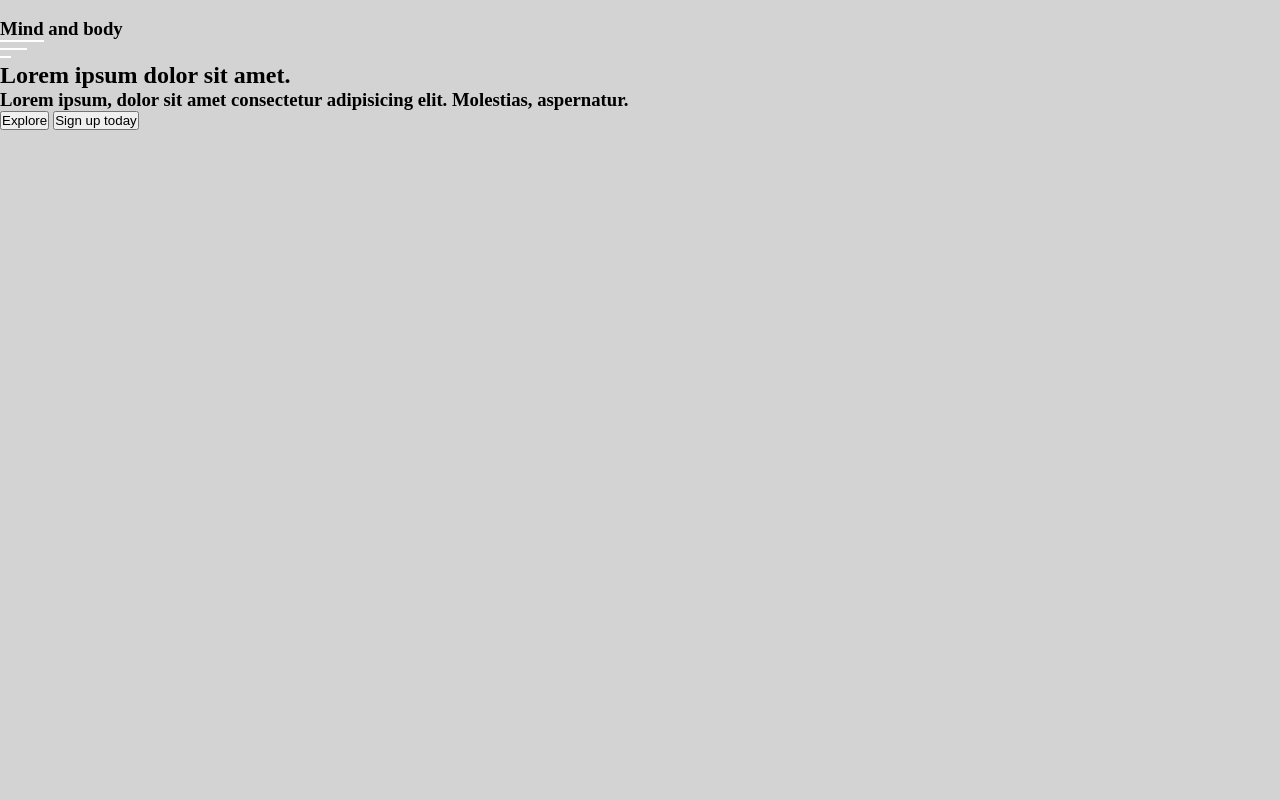
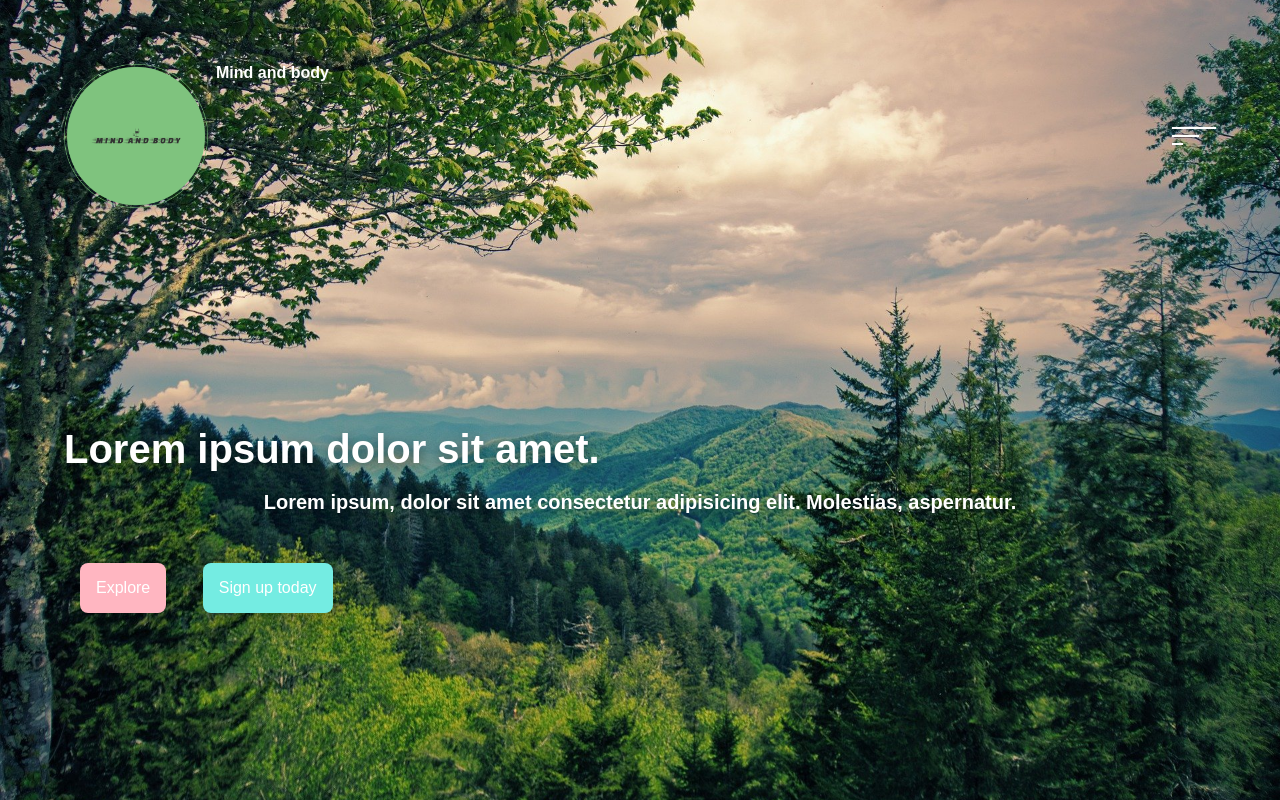
Before and after one commit to Dev-J0/new-site, a plain HTML site: page index.html in a window 1280 px wide. Drawn offline with Linux system fonts and the light colour scheme; a web font is replaced by a local one.

Commit message:
added stuff

```diff
--- a/index.html
+++ b/index.html
@@ -8,10 +8,11 @@
     <title>Mind and Body</title>
 </head>
 <body>
-    <section>
+    <section class="front-page">
+        <img class="forest" src="./forest-gcb3bd6062_1920.jpg" alt="picture of a forest">
         <nav>
             <div class="logo">
-                <img src="" alt="">
+                <img class="logoPic" src="./logo-no-background.png" alt="">
                 <h1>Mind and body</h1>
             </div>
             <div class="links">
--- a/style.css
+++ b/style.css
@@ -15,7 +15,7 @@ body {
 }
 
 :root{
-    --main-color: lightyellow;
+    --main-color: rgb(116, 236, 226);
     --secondary-color: lightpink;
 }
 
@@ -24,8 +24,107 @@ body {
     src: url('insert src here from folder');
 }
 
+h2 {
+    font-size: 2.5rem;
+    line-height: 125%;
+    padding: 1rem 0rem;
+}
+/* 1 rem = 16px, rem is better for adapting to different screens , line-height is the space between letters*/
+
 
 /* removing links for the future hamburger menu */
 .links {
     display: none;
 }
+
+
+h3 {
+    font-size: 1.25rem;
+    line-height: 125%;;
+}
+
+
+.logo {
+    display: flex;
+    align-items: ;
+}
+
+.logo h1 {
+    margin-left: 0.5rem;
+    font-family: "argonite", sans-serif;
+    font-size: 1rem;
+}
+
+.logoPic {
+    height: 9rem;
+    width: 9rem;
+}
+
+.front-page {
+    min-height: 100vh;
+    color: white;
+
+}
+
+section {
+    padding: 5%;
+}
+
+.selling-point {
+    margin-top: 25vh;
+    font-family: "argonite", sans-serif;
+    text-shadow: 0px 4px 12px rgba(0, 0, 0, 0.438);
+}
+
+.selling-point h3 {
+    font-family: sans-serif;
+    text-shadow: 0px 4px 12px rgba(0, 0, 0, 0.438);
+    text-align: center;
+}
+
+
+.ctas button {
+    padding: 1rem;
+    font-size: 1rem;
+    border: none;
+    border-radius: 0.5rem;
+    box-shadow: 0px 4px 24px rgba(0, 0, 0, 0.24);
+    margin: 1rem;
+}
+.cta-main {
+    background-color: var(--main-color);
+    color: white;
+
+}
+
+.cta-secondary {
+    background-color: var(--secondary-color);
+    color: white;
+
+}
+
+.ctas {
+    margin-top: 2rem ;
+}
+
+nav {
+    display: flex;
+    align-items: center;
+    justify-content: space-between;
+}
+
+nav svg {
+    cursor: pointer;
+}
+
+.forest {
+    position: absolute;
+    left: 0;
+    top: 0;
+    width: 100%;
+    height: 100vh;
+    object-fit: cover;
+    z-index: -1;
+}
+
+/* object-fit zooms in into an image, making it clearer */
```
Also changed, not shown: forest-gbfc49bd5c_1280.jpg (added), forest-gcb3bd6062_1920.jpg (added), logo-no-background.png (added).
